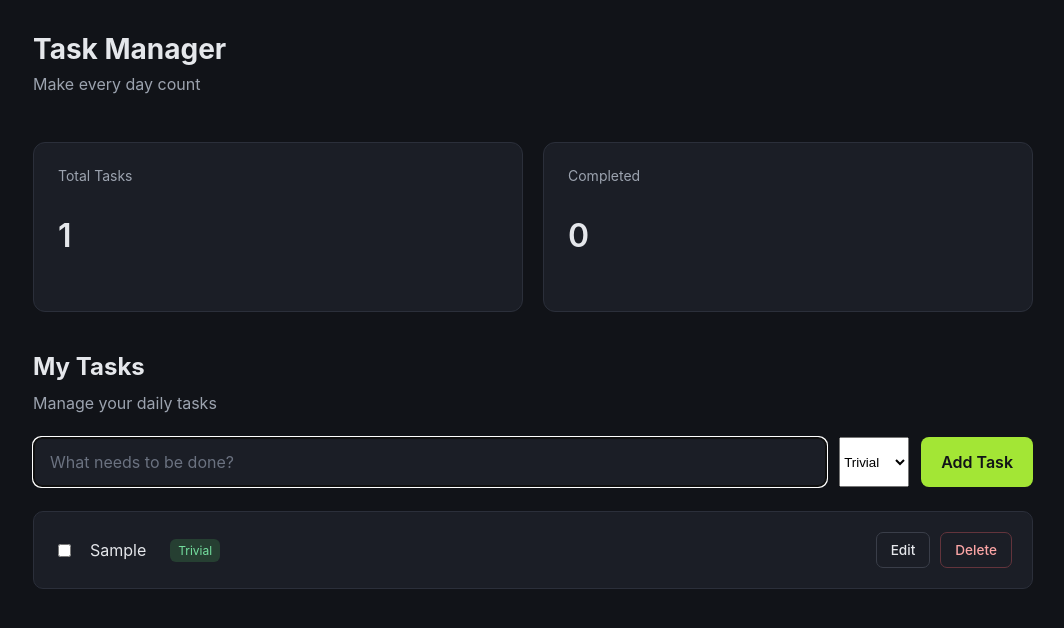
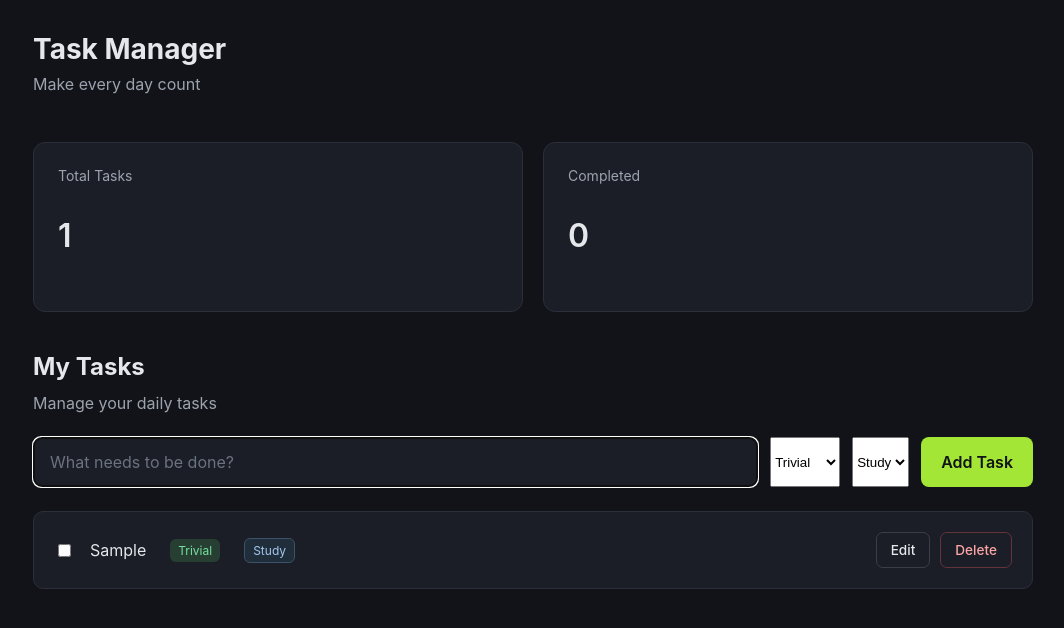
Before and after one commit to dabyko/Task-Manager, a React (Vite) app: page / in a window 1280 px wide. Both pictures are taken after typing "Sample" into the empty fields and a click on the button "Add Task". Shown: the top 628 px of the page, without its empty margins (107-1171 px from the left). Built offline with nearby package versions, Linux system fonts and the light colour scheme.

Commit message:
Add task tag selection and editing

```diff
--- a/src/App.css
+++ b/src/App.css
@@ -215,3 +215,15 @@
 .cancel-button {
   color: #9ca3af;
 }
+
+.task-tag {
+    display: inline-block;
+    font-size: 0.75rem;
+    padding: 4px 8px;
+    border: 1px solid #3b5268;
+    border-radius: 6px;
+    background-color: #202d3a;
+    color: #a5c8ed;
+    margin-left: 8px;
+    white-space: nowrap;
+}
--- a/src/App.jsx
+++ b/src/App.jsx
@@ -9,6 +9,13 @@ function App() {
   const [tasks, setTasks] = useState([]);
   const taskInputRef = useRef(null);
   const [taskDifficulty, setTaskDifficulty] = useState("Trivial");
+  const [tags, setTags] = useState([
+    { id: 1, name: "Study" },
+    { id: 2, name: "Work" },
+    { id: 3, name: "Sport" }
+  ]);
+
+  const [taskTag, setTaskTag] = useState(1);
 
   function handleAddTask() {
 
@@ -20,7 +27,8 @@ function App() {
       id: Date.now(),
       text: taskText.trim(),
       completed: false,
-      difficulty: taskDifficulty
+      difficulty: taskDifficulty,
+      tagId: taskTag
     };
 
     setTasks((prevTasks) => [...prevTasks, newTask]);
@@ -46,14 +54,15 @@ function App() {
     );
   }
 
-  function handleUpdateTask(id, newText, newDifficulty) {
+  function handleUpdateTask(id, newText, newDifficulty, newTagId) {
     setTasks((prevTasks) =>
       prevTasks.map((task) =>
         task.id === id
           ? {
             ...task,
             text: newText,
-            difficulty: newDifficulty
+            difficulty: newDifficulty,
+            tagId: newTagId
           }
           : task
         )
@@ -107,6 +116,17 @@ function App() {
             <option value="Critical">Critical</option>
             </select>
 
+            <select
+              value={taskTag}
+              onChange={(event) => setTaskTag(Number(event.target.value))}
+            >
+              {tags.map((tag) => (
+                <option key={tag.id} value={tag.id}>
+                  {tag.name}
+                </option>
+              ))}
+            </select>
+
             <button type='submit'>Add Task</button>
           </form>
 
@@ -116,6 +136,7 @@ function App() {
               <TaskItem
                 key={task.id}
                 task={task}
+                tags={tags}
                 onToggle={handleToggleTask}
                 onDelete={handleDeleteTask}
                 onUpdate={handleUpdateTask}
--- a/src/TaskItem.jsx
+++ b/src/TaskItem.jsx
@@ -1,16 +1,18 @@
 import { useState } from 'react';
 
-function TaskItem({task, onToggle, onDelete, onUpdate}) {
+function TaskItem({task, tags, onToggle, onDelete, onUpdate}) {
 
     const [isEditing, setIsEditing] = useState(false);
     const [editedText, setEditedText] = useState(task.text);
     const [editedDifficulty, setEditedDifficulty] = useState(task.difficulty);
     const [error, setError] = useState("");
+    const [editedTagId, setEditedTagId] = useState(task.tagId);
 
     function handleCancel() {
         setError("");
         setEditedText(task.text);
         setEditedDifficulty(task.difficulty);
+        setEditedTagId(task.tagId);
         setIsEditing(false);
     }
 
@@ -23,9 +25,11 @@ function TaskItem({task, onToggle, onDelete, onUpdate}) {
         }
 
         setError("");
-        onUpdate(task.id, text, editedDifficulty);
+        onUpdate(task.id, text, editedDifficulty, editedTagId);
         setIsEditing(false);
     }
+
+    const tag = tags.find((tag) => tag.id === task.tagId);
 
     return (
         <li>
@@ -58,6 +62,17 @@ function TaskItem({task, onToggle, onDelete, onUpdate}) {
                     <option value="Critical">Critical</option>
                     </select>
 
+                    <select
+                        value={editedTagId}
+                        onChange={(event) => setEditedTagId(Number(event.target.value))}
+                    >
+                        {tags.map((tag) => (
+                            <option key={tag.id} value={tag.id}>
+                            {tag.name}
+                            </option>
+                        ))}
+                    </select>
+
                     <span className={`task-difficulty ${editedDifficulty.toLowerCase()}`}>
                         {editedDifficulty}
                     </span>
@@ -73,6 +88,12 @@ function TaskItem({task, onToggle, onDelete, onUpdate}) {
                     <span className={`task-difficulty ${task.difficulty.toLowerCase()}`}>
                         {task.difficulty}
                     </span>
+
+                    {tag && (
+                        <span className="task-tag">
+                            {tag.name}
+                        </span>
+                    )}
                 </>
                 )
 
```
Lines whose indentation alone changed are shown as unchanged.
